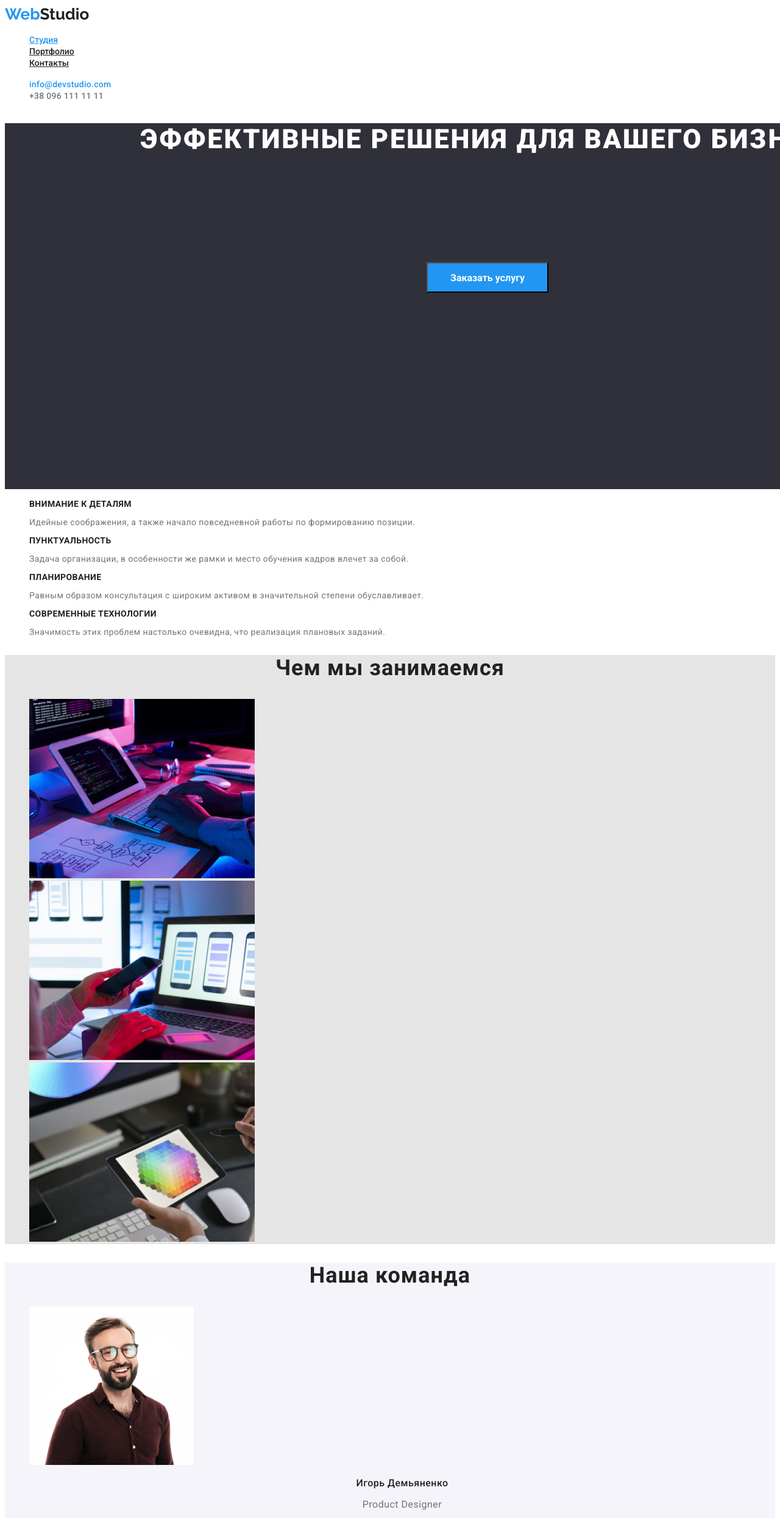
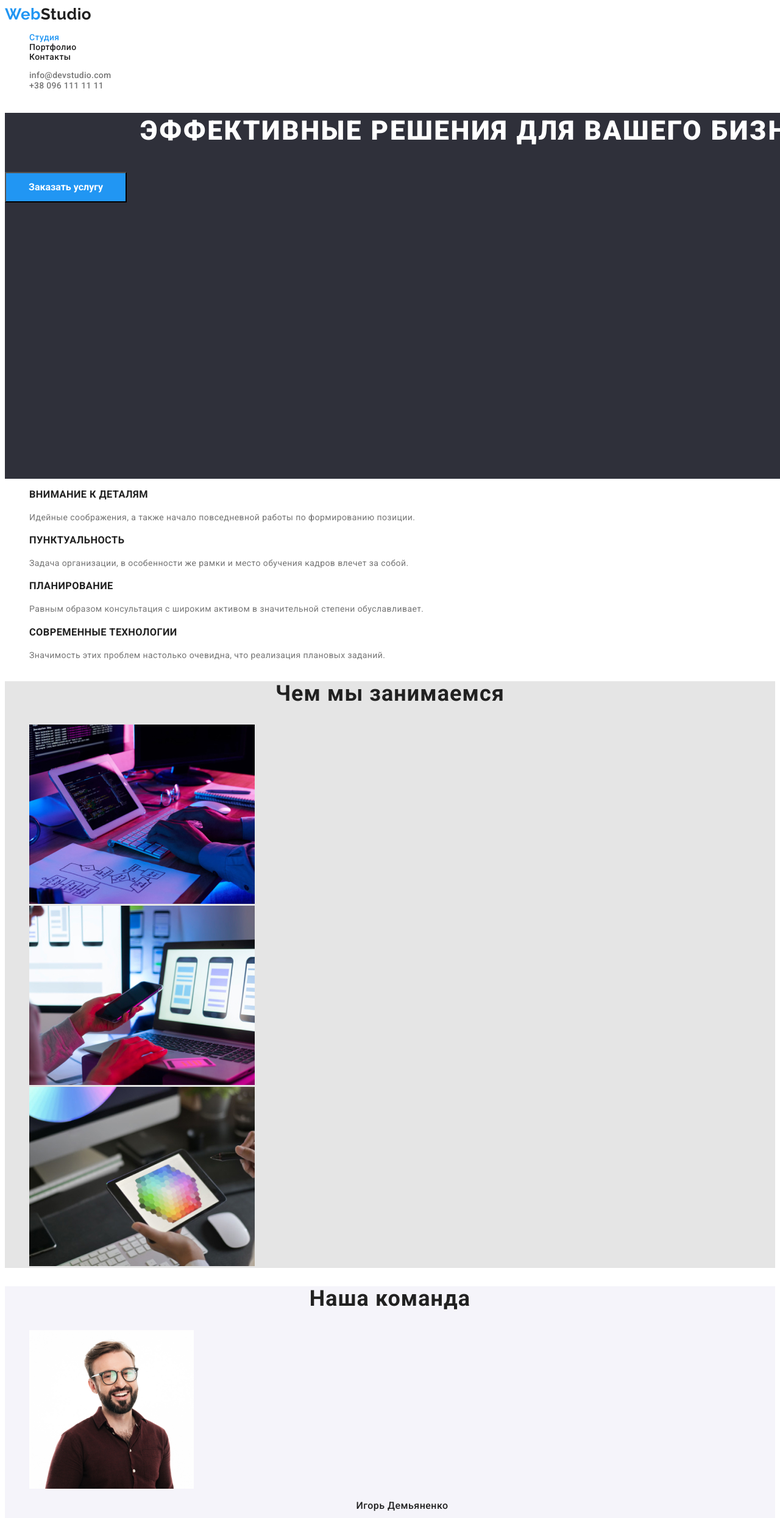
Before and after one commit to yulyashumna/goit-markup-hw-02, a plain HTML site: page index.html in a window 1280 px wide. Shown: the top 2489 px of the page at 61% size. Drawn offline with Linux system fonts and the light colour scheme.

Commit message:
editing styles

```diff
--- a/css/styles.css
+++ b/css/styles.css
@@ -3,18 +3,22 @@
     --blue-color: #2196F3;
     --grey-color: #757575;
     --white-color: #FFFFFF;
+    --dark-gray-color: #2F303A;
+    --milk-color: #F5F4FA;
 }
 
 body {
     font-family: Roboto, sans-serif;
     background-color: var(--white-color);
+    font-size: 14px;
+    letter-spacing: 0.03em;
 }
 
 .list {
     list-style: none;
 }
 
-.link, .header-logo {
+.link, .header-logo, .header-link {
     text-decoration: none;
 }
 
@@ -37,8 +41,7 @@ color: var(--black-color);
 
 .header-link {
     font-weight: 500;
-    font-size: 14px;
-    line-height: 1,14
+    line-height: 1.14
     letter-spacing: 0.02em;
     color: var(--black-color) ;
 }
@@ -51,17 +54,20 @@ color: var(--black-color);
 .header-mail {
 font-style: normal;
 font-weight: 500;
-font-size: 14px;
-line-height: 1,14;
+line-height: 1.14;
 letter-spacing: 0.02em;
-color: var(--blue-color);
+color: var(--grey-color) ;
+}
+
+.header-mail:hover,
+.header-mail:focus {
+    color: var(--blue-color);
 }
 
 .header-tel {
     font-style: normal;
     font-weight: 500;
-    font-size: 14px;
-    line-height: 1,14;
+    line-height: 1.14;
     letter-spacing: 0.02em;
     color: var(--grey-color);
 }
@@ -72,13 +78,13 @@ width: 1600px;
 height: 600px;
 left: 0px;
 top: 80px;
-background: #2F303A;
+background: var(--dark-gray-color) ;
 }
 
 .hero-title {
     font-weight: 900;
     font-size: 44px;
-    line-height: 1,36;
+    line-height: 1.36;
     text-align: center;
     letter-spacing: 0.06em;
     text-transform: uppercase;
@@ -91,13 +97,12 @@ background: #2F303A;
    font-style: normal;
    font-weight: 700;
    font-size: 16px;
-   line-height: 1,87;
+   line-height: 1.87;
+   letter-spacing: 0,06em;
    background-color: var(--blue-color);
-   position: absolute;
    width: 200px;
    height: 50px;
-   left: 700px;
-   top: 430px;
+
 }
 
 .hero-btn:hover {
@@ -108,18 +113,13 @@ background: #2F303A;
 
 .desk-title {
     font-weight: 700;
-    font-size: 14px;
-    line-height: 1,14;
-    letter-spacing: 0.03em;
+    line-height: 1.14;
     text-transform: uppercase;
     color: var(--black-color);
 }
 
 .desk-text {
-    font-weight: 400;
-    font-size: 14px;
-    line-height: 1,71;
-    letter-spacing: 0.03em;
+    line-height: 1.71;
     color: var(--grey-color);
 }
 
@@ -133,21 +133,21 @@ background: #2F303A;
 font-style: normal;
 font-weight: 700;
 font-size: 36px;
-line-height: 1,16;
+line-height: 1.16;
 text-align: center;
 letter-spacing: 0.03em;
 color: var(--black-color);
 }
 
 .team {
-background-color: #F5F4FA;
+background-color: var(--milk-color);
 }
 
 .team-title {
     font-style: normal;
     font-weight: 700;
     font-size: 36px;
-    line-height: 1,16;
+    line-height: 1.16;
     text-align: center;
     letter-spacing: 0.03em;
     color: var(--black-color);
@@ -157,25 +157,22 @@ background-color: #F5F4FA;
     font-style: normal;
     font-weight: 500;
     font-size: 16px;
-    line-height: 1,18;
+    line-height: 1.18;
     text-align: center;
     letter-spacing: 0.03em;
     color: var(--black-color);
 }
 
 .team-text {
-    font-style: normal;
-    font-weight: 400;
     font-size: 16px;
-    line-height: 1,18;
+    line-height: 1.18;
     text-align: center;
-    letter-spacing: 0.03em;
     color: var(--grey-color);
 }
 
 /*-----footer-----*/
 .page-footer {
-    background-color:#2F303A; ;
+    background-color: var(--dark-gray-color) ;
 }
 .footer-logo {
     text-decoration: none;
@@ -186,7 +183,7 @@ background-color: #F5F4FA;
     font-style: normal;
     font-weight: 700;
     font-size: 26px;
-    line-height: 1,19;
+    line-height: 1.19;
     letter-spacing: 0.03em;
     color: var(--white-color) ;
 }
@@ -195,16 +192,15 @@ background-color: #F5F4FA;
     font-style: normal;
     font-weight: 400;
     font-size: 14px;
-    line-height: 1,71;
+    line-height: 1.71;
     letter-spacing: 0.03em;
     color: var(--white-color);
 }
 
 .mail, .tel {
     font-style: normal;
-    font-weight: 400;
     font-size: 14px;
-    line-height: 1,71;
+    line-height: 1.71;
     letter-spacing: 0.03em;
     color: rgba(255, 255, 255, 0.6);
 }
@@ -215,7 +211,7 @@ background-color: #F5F4FA;
     font-style: normal;
     font-weight: 500;
     font-size: 16px;
-    line-height: 1,62;
+    line-height: 1.62;
     text-align: center;
     letter-spacing: 0.03em;
     color: var(--black-color);
@@ -223,15 +219,16 @@ background-color: #F5F4FA;
     height: 38px;
     left: 976px;
     top: 174px;
-    background: #F5F4FA;
+    background: var(--milk-color) ;
     border-radius: 4px;
 }
 
-.content-button:hover {
+.content-button:hover,
+.content-button:focus {
     font-style: normal;
     font-weight: 500;
     font-size: 16px;
-    line-height: 1,62;
+    line-height: 1.62;
     text-align: center;
     letter-spacing: 0.03em;
     color: var(--white-color);
@@ -243,7 +240,7 @@ background-color: #F5F4FA;
     font-style: normal;
     font-weight: 700;
     font-size: 18px;
-    line-height: 2,0;
+    line-height: 2.0;
     letter-spacing: 0.06em;
     color: var(--black-color);
 }
@@ -252,7 +249,7 @@ background-color: #F5F4FA;
     font-style: normal;
     font-weight: 400;
     font-size: 16px;
-    line-height: 1,87;
+    line-height: 1.87;
     letter-spacing: 0.03em;
-    color: #757575;
+    color: var(--grey-color) ;
 }
```
Also changed, not shown: portfolio.html (+2 -3 lines).
